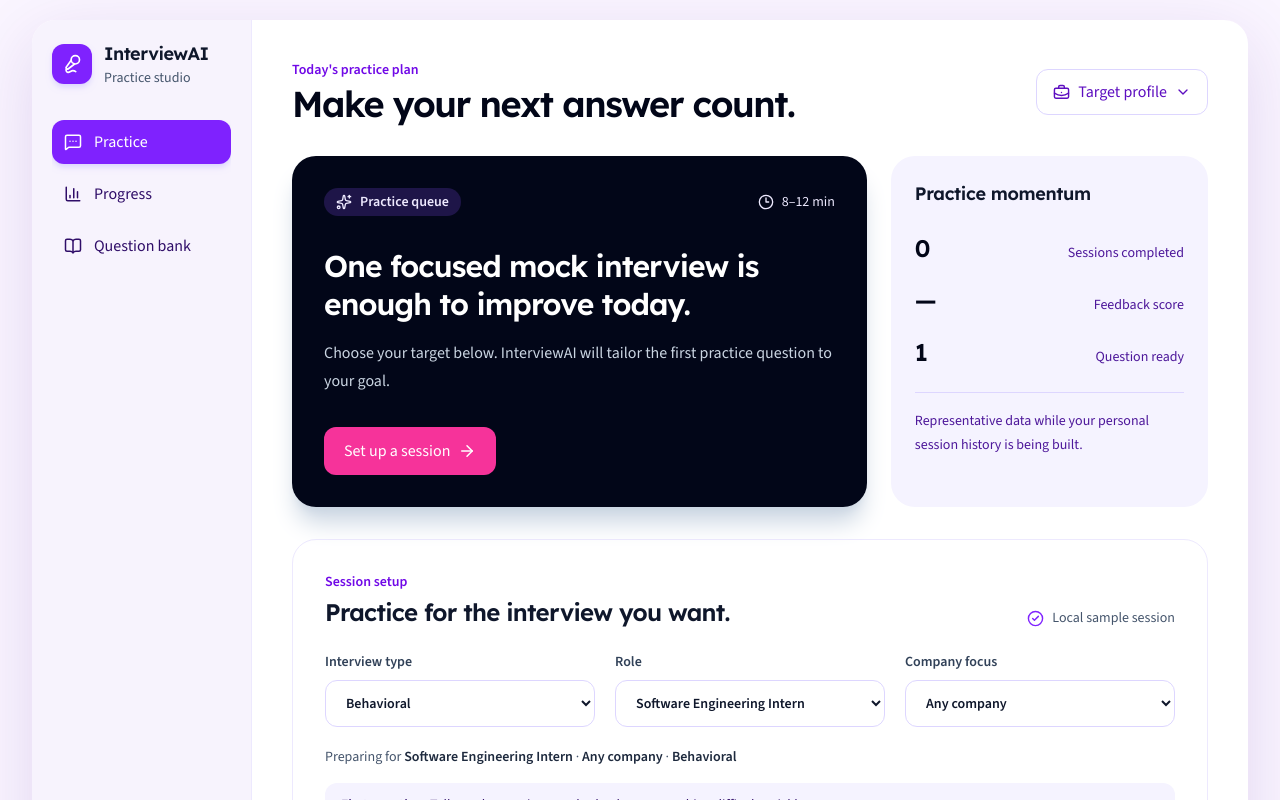
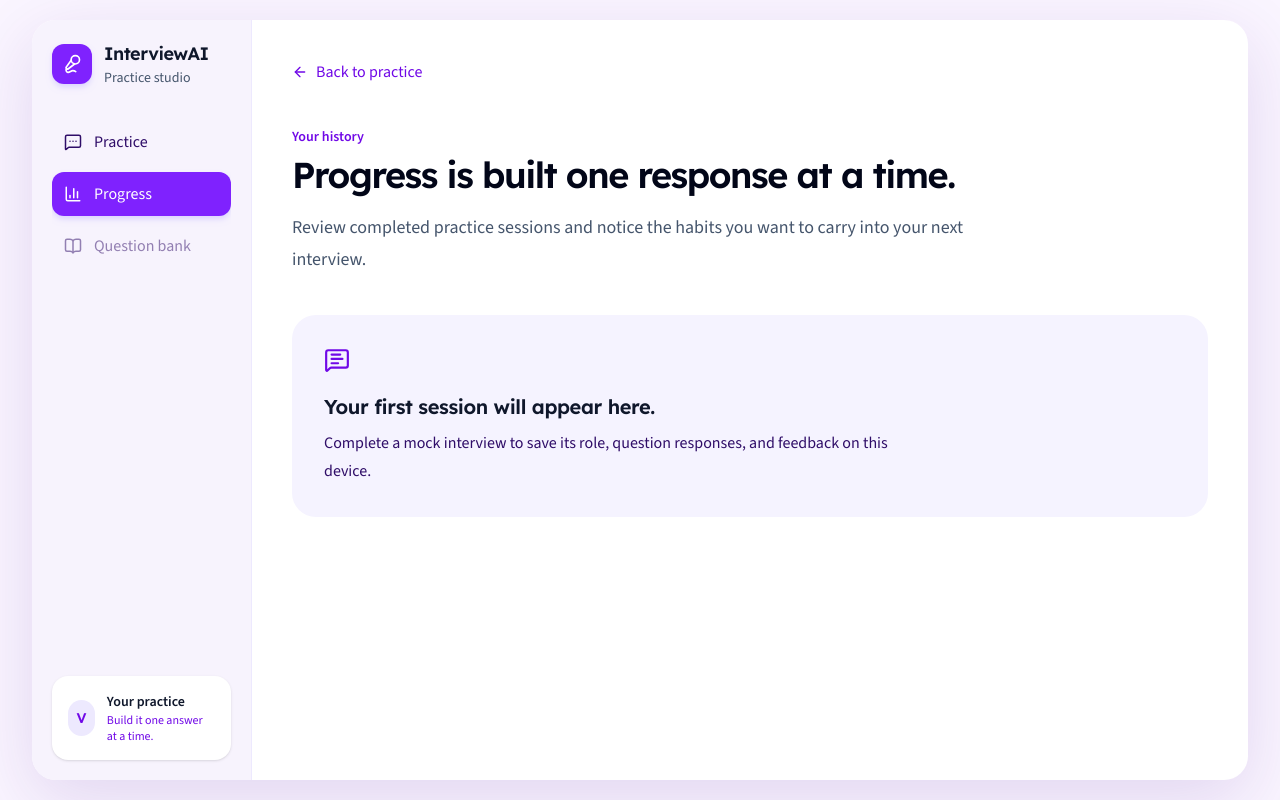
Before and after one commit to Vsquared25/InterviewAI, a React (Vite) app: page / in a window 1280 px wide. Both pictures are taken after a click on the button "Progress". Shown: the top 800 px of the page. Built offline with nearby package versions, Linux system fonts and the light colour scheme.

Commit message:
Save interview sessions and add progress history

```diff
--- a/src/App.tsx
+++ b/src/App.tsx
@@ -6,11 +6,13 @@ import {
 
 import { extractResumeText } from "./lib/resume";
 import { findResumeSkills } from "./lib/resumeProfile";
+import { saveSession } from "./lib/sessionStorage";
 import type { Screen } from "./types/app";
 import { Sidebar } from "./components/Sidebar";
 import { SetupScreen } from "./components/SetupScreen";
 import { InterviewScreen } from "./components/InterviewScreen";
 import { CompleteScreen } from "./components/CompleteScreen";
+import { ProgressScreen } from "./components/ProgressScreen";
 import type { AnswerRecord } from "./types/interview";
 
 /*
@@ -71,9 +73,19 @@ const finishResponse = () => {
   const isLastQuestion = questionIndex === questions.length - 1;
 
   if (isLastQuestion) {
-    setScreen("complete");
-    return;
-  }
+  saveSession({
+    id: crypto.randomUUID(),
+    completedAt: new Date().toISOString(),
+    mode,
+    role,
+    company,
+    answers: completedAnswers,
+    resumeSkills,
+  });
+
+  setScreen("complete");
+  return;
+}
 
   setQuestionIndex((currentIndex) => currentIndex + 1);
   setElapsedSeconds(0);
@@ -141,7 +153,7 @@ const handleResumeChange = async (file: File | undefined) => {
   return (
     <main className="min-h-screen bg-[#faf5ff] px-4 py-5 text-slate-900 sm:px-6 lg:px-8">
       <div className="mx-auto grid min-h-[calc(100vh-2.5rem)] max-w-7xl overflow-hidden rounded-3xl bg-white shadow-[0_20px_70px_rgba(76,29,149,0.14)] lg:grid-cols-[220px_1fr]">
-        <Sidebar screen={screen} />
+        <Sidebar screen={screen} onNavigate={setScreen} />
         {screen === "setup" ? (
           <SetupScreen mode={mode} role={role} company={company} question={question} setMode={setMode} setRole={setRole} setCompany={setCompany} onStart={startSession} resumeFile={resumeFile}
   resumeError={resumeError}
@@ -166,9 +178,18 @@ totalQuestions={questions.length}
 }}
   onFinish={finishResponse}
 />
-        ) : (
-          <CompleteScreen role={role} mode={mode} answer={answer} answers={answers} onPracticeAgain={startSession} onBack={() => setScreen("setup")} />
-        )}
+        ) : screen === "complete" ? (
+  <CompleteScreen
+    role={role}
+    mode={mode}
+    answer={answer}
+    answers={answers}
+    onPracticeAgain={startSession}
+    onBack={() => setScreen("setup")}
+  />
+) : (
+  <ProgressScreen onBackToPractice={() => setScreen("setup")} />
+)}
       </div>
     </main>
   );
--- /dev/null
+++ b/src/components/ProgressScreen.tsx
@@ -0,0 +1,93 @@
+import {
+  ArrowLeft,
+  CalendarDays,
+  MessageSquareText,
+} from "lucide-react";
+import { getSavedSessions } from "../lib/sessionStorage";
+
+export function ProgressScreen({
+  onBackToPractice,
+}: {
+  onBackToPractice: () => void;
+}) {
+  const sessions = getSavedSessions();
+
+  return (
+    <section className="animate-in p-5 sm:p-8 lg:p-10">
+      <button
+        type="button"
+        onClick={onBackToPractice}
+        className="inline-flex items-center gap-2 text-sm font-semibold text-violet-700 transition hover:text-violet-950"
+      >
+        <ArrowLeft size={16} aria-hidden="true" />
+        Back to practice
+      </button>
+
+      <div className="mt-10">
+        <p className="text-sm font-semibold text-violet-700">
+          Your history
+        </p>
+
+        <h1 className="mt-2 font-[Lexend] text-3xl font-semibold tracking-[-0.04em] text-slate-950 sm:text-4xl">
+          Progress is built one response at a time.
+        </h1>
+
+        <p className="mt-4 max-w-2xl text-lg leading-8 text-slate-600">
+          Review completed practice sessions and notice the habits you want to
+          carry into your next interview.
+        </p>
+      </div>
+
+      {sessions.length === 0 ? (
+        <section className="mt-10 rounded-3xl bg-violet-50 p-6 sm:p-8">
+          <MessageSquareText
+            size={26}
+            className="text-violet-700"
+            aria-hidden="true"
+          />
+
+          <h2 className="mt-5 font-[Lexend] text-xl font-semibold tracking-[-0.02em]">
+            Your first session will appear here.
+          </h2>
+
+          <p className="mt-2 max-w-xl leading-7 text-violet-950">
+            Complete a mock interview to save its role, question responses,
+            and feedback on this device.
+          </p>
+        </section>
+      ) : (
+        <div className="mt-10 space-y-4">
+          {sessions.map((session) => (
+            <article
+              key={session.id}
+              className="rounded-2xl border border-violet-100 p-5 sm:p-6"
+            >
+              <div className="flex flex-wrap items-start justify-between gap-4">
+                <div>
+                  <p className="font-[Lexend] text-lg font-semibold tracking-[-0.02em]">
+                    {session.role}
+                  </p>
+
+                  <p className="mt-1 text-sm text-slate-600">
+                    {session.mode} practice · {session.company}
+                  </p>
+                </div>
+
+                <div className="flex items-center gap-2 text-sm font-semibold text-violet-800">
+                  <CalendarDays size={16} aria-hidden="true" />
+                  {new Date(session.completedAt).toLocaleDateString()}
+                </div>
+              </div>
+
+              <p className="mt-5 border-t border-violet-100 pt-4 text-sm text-slate-600">
+                {session.answers.length}{" "}
+                {session.answers.length === 1 ? "response" : "responses"}{" "}
+                saved locally
+              </p>
+            </article>
+          ))}
+        </div>
+      )}
+    </section>
+  );
+}
--- a/src/components/Sidebar.tsx
+++ b/src/components/Sidebar.tsx
@@ -7,7 +7,13 @@ import {
 } from "lucide-react";
 import type { Screen } from "../types/app";
 
-export function Sidebar({ screen }: { screen: Screen }) {
+export function Sidebar({
+  screen,
+  onNavigate,
+}: {
+  screen: Screen;
+  onNavigate: (screen: Screen) => void;
+}) {
   return (
     <aside className="flex flex-col border-b border-violet-100 bg-[#f7f3fd] p-5 lg:border-r lg:border-b-0">
       <div className="flex items-center gap-3">
@@ -30,10 +36,22 @@ export function Sidebar({ screen }: { screen: Screen }) {
         <NavItem
           icon={<MessageSquareMore size={18} />}
           label="Practice"
-          active
+          active={screen !== "progress"}
+          onClick={() => onNavigate("setup")}
         />
-        <NavItem icon={<BarChart3 size={18} />} label="Progress" />
-        <NavItem icon={<BookOpen size={18} />} label="Question bank" />
+
+        <NavItem
+          icon={<BarChart3 size={18} />}
+          label="Progress"
+          active={screen === "progress"}
+          onClick={() => onNavigate("progress")}
+        />
+
+        <NavItem
+          icon={<BookOpen size={18} />}
+          label="Question bank"
+          disabled
+        />
       </nav>
 
       <div className="mt-8 rounded-2xl bg-white p-4 shadow-sm lg:mt-auto">
@@ -62,19 +80,25 @@ function NavItem({
   icon,
   label,
   active = false,
+  onClick,
+  disabled = false,
 }: {
   icon: ReactNode;
   label: string;
   active?: boolean;
+  onClick?: () => void;
+  disabled?: boolean;
 }) {
   return (
     <button
       type="button"
+      onClick={onClick}
+      disabled={disabled}
       className={`flex shrink-0 items-center gap-3 rounded-xl px-3 py-2.5 text-left text-sm font-semibold transition ${
         active
           ? "bg-violet-600 text-white shadow-md shadow-violet-200"
           : "text-violet-950 hover:bg-white"
-      }`}
+      } ${disabled ? "cursor-not-allowed opacity-50 hover:bg-transparent" : ""}`}
     >
       {icon}
       {label}
--- /dev/null
+++ b/src/lib/sessionStorage.ts
@@ -0,0 +1,28 @@
+import type { SavedSession } from "../types/interview";
+
+const storageKey = "interviewai-sessions";
+
+export function getSavedSessions(): SavedSession[] {
+  try {
+    const storedSessions = window.localStorage.getItem(storageKey);
+
+    if (!storedSessions) {
+      return [];
+    }
+
+    const sessions = JSON.parse(storedSessions);
+
+    return Array.isArray(sessions) ? sessions : [];
+  } catch {
+    return [];
+  }
+}
+
+export function saveSession(session: SavedSession) {
+  const existingSessions = getSavedSessions();
+
+  window.localStorage.setItem(
+    storageKey,
+    JSON.stringify([session, ...existingSessions]),
+  );
+}
--- a/src/types/app.ts
+++ b/src/types/app.ts
@@ -1 +1 @@
-export type Screen = "setup" | "interview" | "complete";
+export type Screen = "setup" | "interview" | "complete" | "progress";
```
Also changed, not shown: src/types/interview.ts (+12 -0 lines).
